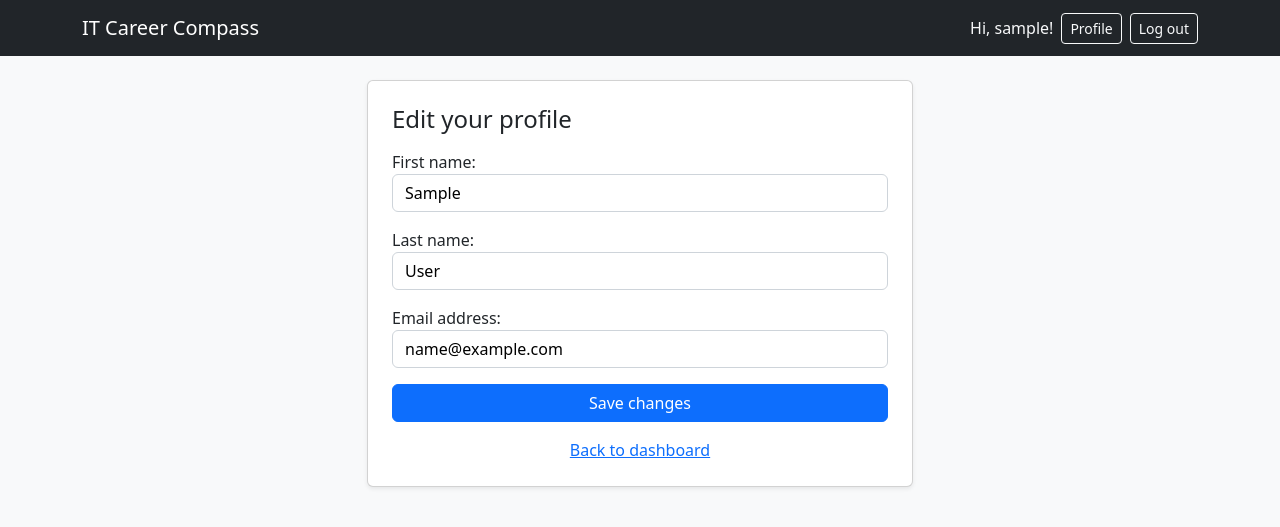
After one commit to Vince-Cyrus-Roma/ITCareerCompass-Roma-VinceCyrus-G7, a Django app: page /accounts/profile/ in a window 1280 px wide. The commit adds this page. Shown: the top 527 px of the page. Run offline with Django 5.2, Linux system fonts and the light colour scheme; the visitor is signed in with stand-in values (Sample User, id 1).

Commit message:
Add sign-up success message and profile page

```diff
--- a/accounts/urls.py
+++ b/accounts/urls.py
@@ -1,6 +1,8 @@
 from django.urls import path
-from .views import SignUpView
+from .views import SignUpView, ProfileView
+
 
 urlpatterns = [
     path("signup/", SignUpView.as_view(), name="signup"),
+    path("profile/", ProfileView.as_view(), name="profile"),
 ]
--- a/accounts/views.py
+++ b/accounts/views.py
@@ -1,8 +1,23 @@
 from django.urls import reverse_lazy
 from django.views.generic import CreateView
 from .forms import CustomUserCreationForm
+from django.contrib.messages.views import SuccessMessageMixin
+from django.contrib.auth.mixins import LoginRequiredMixin
+from django.views.generic import CreateView, UpdateView
+from .models import CustomUser
 
-class SignUpView(CreateView):
+class SignUpView(SuccessMessageMixin, CreateView):
     form_class = CustomUserCreationForm
     template_name = "registration/signup.html"
     success_url = reverse_lazy("login")
+    success_message = "Account created! You can now log in."
+
+class ProfileView(LoginRequiredMixin, SuccessMessageMixin, UpdateView):
+    model = CustomUser
+    fields = ["first_name", "last_name", "email"]
+    template_name = "registration/profile.html"
+    success_url = reverse_lazy("profile")
+    success_message = "Profile updated."
+
+    def get_object(self, queryset=None):
+        return self.request.user
--- a/templates/base.html
+++ b/templates/base.html
@@ -37,6 +37,9 @@
         <div class="d-flex align-items-center gap-2">
           {% if user.is_authenticated %}
           <span class="text-light">Hi, {{ user.username }}!</span>
+          <a class="btn btn-outline-light btn-sm" href="{% url 'profile' %}"
+            >Profile</a
+          >
           <form method="post" action="{% url 'logout' %}">
             {% csrf_token %}
             <button type="submit" class="btn btn-outline-light btn-sm">
@@ -54,6 +57,12 @@
         </div>
       </div>
     </nav>
-    <main class="container">{% block content %}{% endblock %}</main>
+    <main class="container">
+      {% if messages %} {% for message in messages %}
+      <div class="alert alert-{{ message.tags }}" role="alert">
+        {{ message }}
+      </div>
+      {% endfor %} {% endif %} {% block content %}{% endblock %}
+    </main>
   </body>
 </html>
--- /dev/null
+++ b/templates/registration/profile.html
@@ -0,0 +1,20 @@
+{% extends "base.html" %} {% block content %}
+<div class="row justify-content-center">
+  <div class="col-md-6">
+    <div class="card shadow-sm">
+      <div class="card-body p-4">
+        <h2 class="h4 mb-3">Edit your profile</h2>
+        <form method="post">
+          {% csrf_token %} {{ form.as_p }}
+          <button type="submit" class="btn btn-primary w-100">
+            Save changes
+          </button>
+        </form>
+        <p class="mt-3 mb-0 text-center">
+          <a href="{% url 'dashboard' %}">Back to dashboard</a>
+        </p>
+      </div>
+    </div>
+  </div>
+</div>
+{% endblock %}
```
